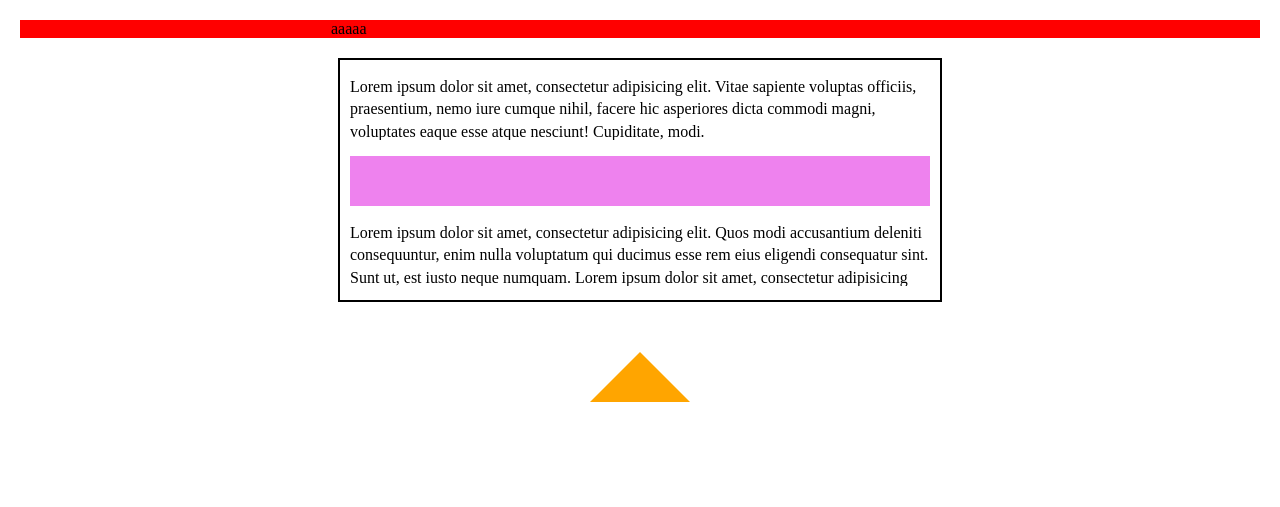
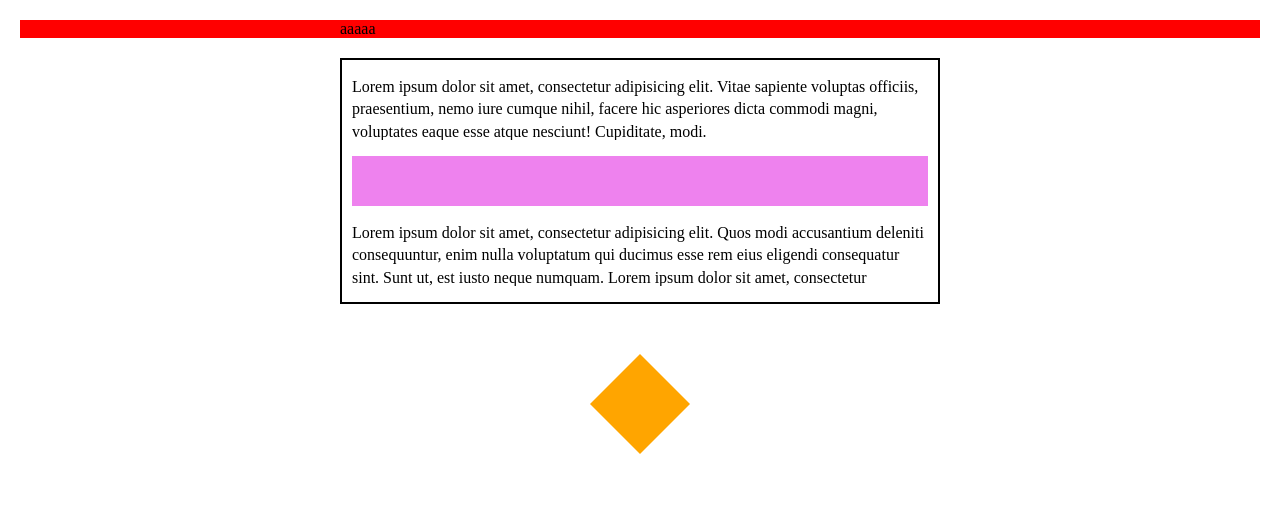
Before and after one commit to chunlin9527/chunlin9527.github.io, a plain HTML site: page miao/block-basic.html in a window 1280 px wide. Drawn offline with Linux system fonts and the light colour scheme.

Commit message:
块元素

```diff
--- a/miao/block-basic.html
+++ b/miao/block-basic.html
@@ -5,14 +5,16 @@
   <title>JS Bin</title>
 </head>
 <style>
+  body {
+    margin: 20px;
+  }
   body > div:first-child {
     background-color: red;
-    margin: 20px 12px;
+    min-width: 600px;
   }
   .a {
-    width: 618px;
-    margin-left: auto;
-    margin-right: auto;
+    width: 600px;
+    margin: auto;
   }
 </style>
 <body>
@@ -22,17 +24,18 @@
 
   <style>
     .b {
-      max-width: 580px;
-      height: 240px;
+      max-width: 600px;
+      box-sizing: border-box;
       padding: 0px 10px;
       border: 2px solid black;
       margin: auto;
+      margin-top: 20px;
       }
 
     p {
       height: 4em;
       line-height: 1.4;
-      overflow-y: scroll;
+      overflow-y: auto;
       }
 
       .c {
@@ -58,12 +61,18 @@
   <style>
     .d {
       width: 0px;
-      height: 0px;
       border: 50px solid orange;
       border-color: transparent transparent orange transparent;
       margin: auto;
     }
+    .e {
+      width: 0px;
+      border: 50px solid orange;
+      border-color: orange transparent transparent  transparent;
+      margin: auto;
+    }
   </style>
   <div class="d"></div>
+  <div class="e"></div>
 </body>
 </html>
```
